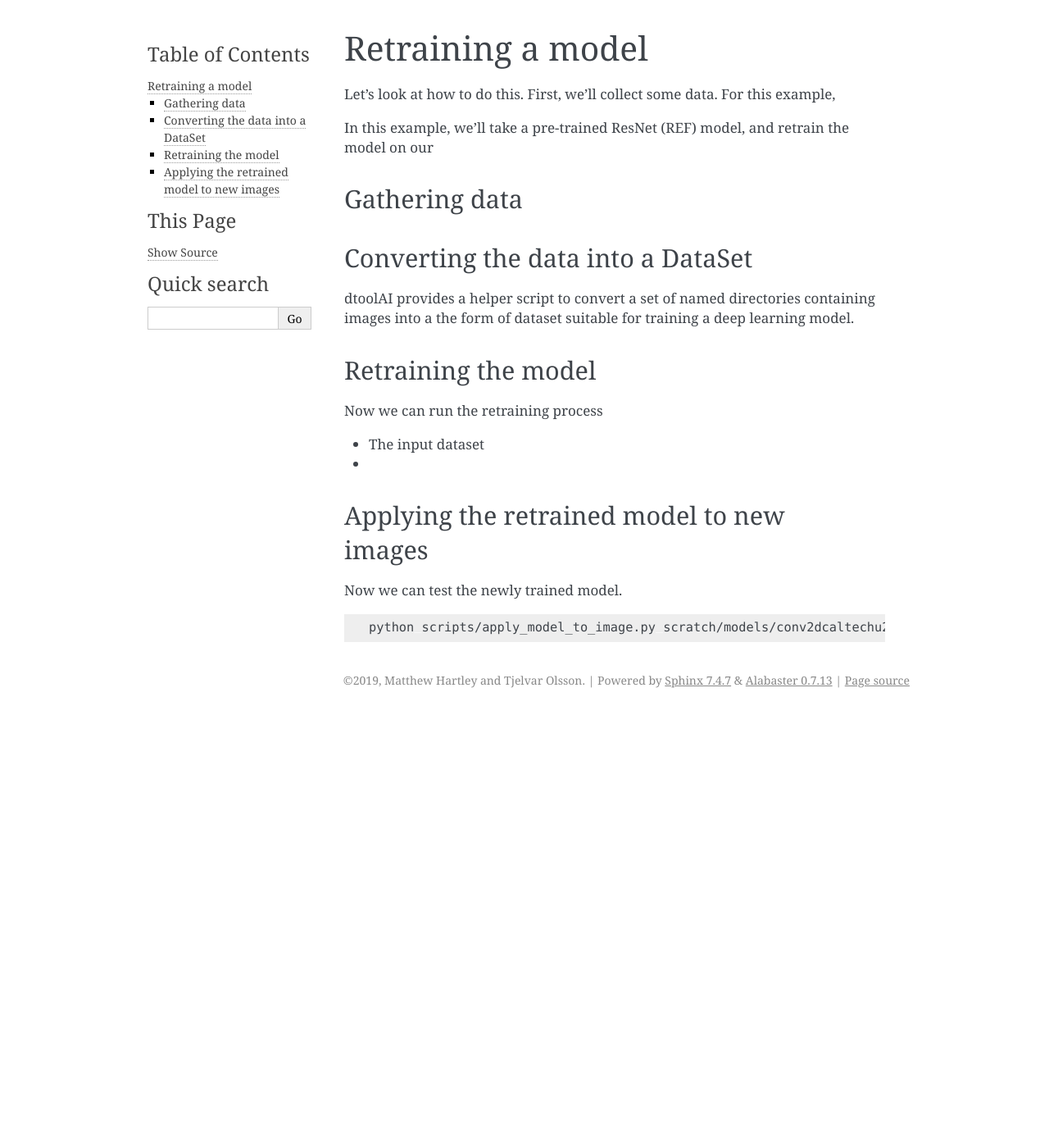
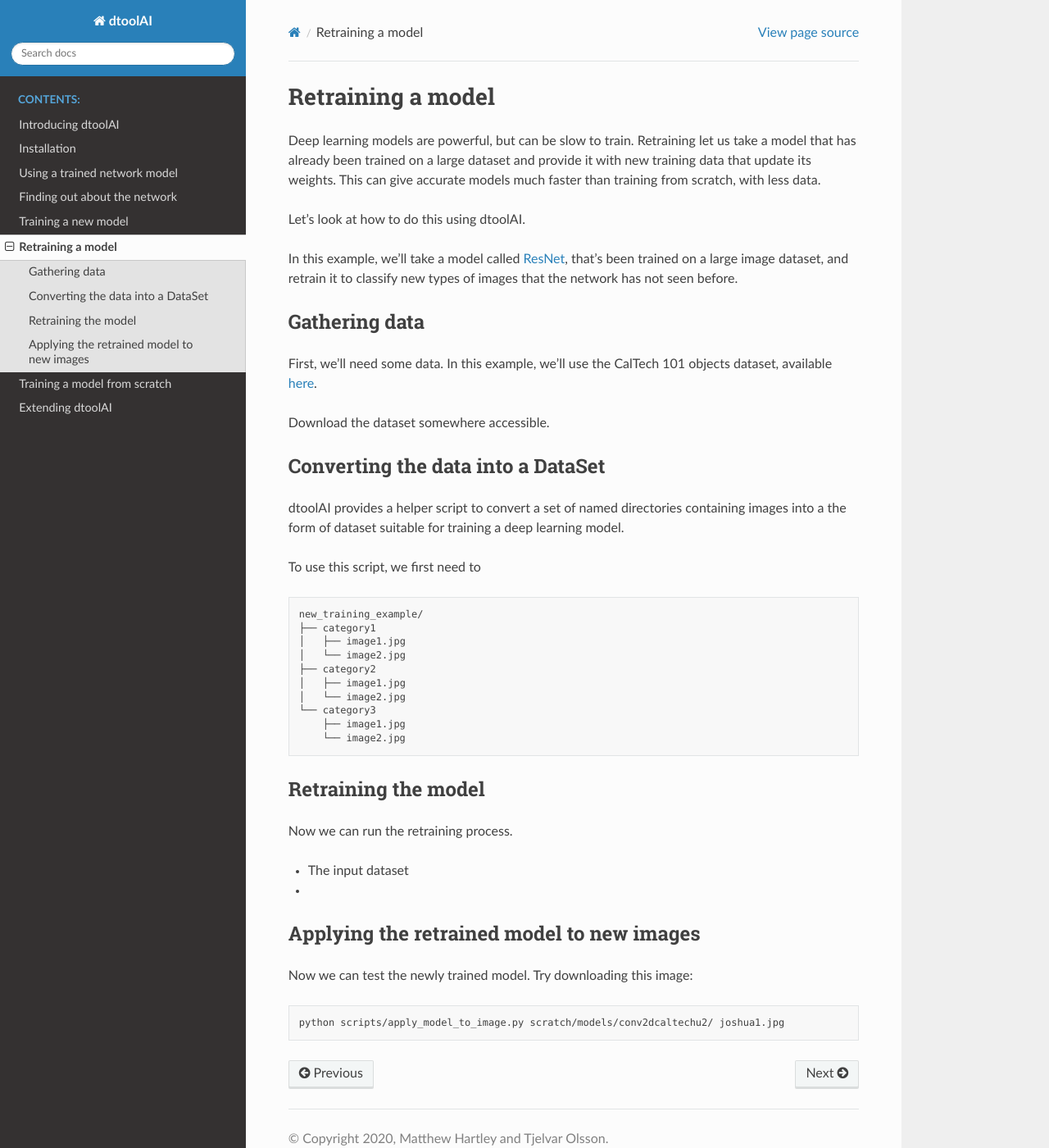
Before and after one commit to JIC-CSB/dtoolai, a Sphinx documentation site: the page built from docs/source/retraining.rst, in a window 1280 px wide and 1400 px high. Shown: the whole window at 82% size. Built offline with Sphinx 7.4.7 and the Read the Docs theme 2.0.0, drawn with Linux system fonts in a browser that asks for light colours; some of the changed text lies outside the part shown.

Commit message:
Improve documentation

```diff
--- a/docs/source/conf.py
+++ b/docs/source/conf.py
@@ -18,7 +18,7 @@
 # -- Project information -----------------------------------------------------
 
 project = 'dtoolAI'
-copyright = '2019, Matthew Hartley and Tjelvar Olsson'
+copyright = '2020, Matthew Hartley and Tjelvar Olsson'
 author = 'Matthew Hartley and Tjelvar Olsson'
 
 # The full version, including alpha/beta/rc tags
@@ -47,7 +47,7 @@ exclude_patterns = []
 # The theme to use for HTML and HTML Help pages.  See the documentation for
 # a list of builtin themes.
 #
-html_theme = 'alabaster'
+html_theme = 'sphinx_rtd_theme'
 
 # Add any paths that contain custom static files (such as style sheets) here,
 # relative to this directory. They are copied after the builtin static files,
--- a/docs/source/retraining.rst
+++ b/docs/source/retraining.rst
@@ -1,13 +1,24 @@
 Retraining a model
 ------------------
 
-Let's look at how to do this. First, we'll collect some data. For this example,
+Deep learning models are powerful, but can be slow to train. Retraining let us
+take a model that has already been trained on a large dataset and provide it
+with new training data that update its weights. This can give accurate models
+much faster than training from scratch, with less data.
 
-In this example, we'll take a pre-trained ResNet (REF) model, and retrain the
-model on our
+Let's look at how to do this using dtoolAI.
+
+In this example, we'll take a model called `ResNet <https://arxiv.org/abs/1512.03385>`_,
+that's been trained on a large image dataset, and retrain it to classify new
+types of images that the network has not seen before.
 
 Gathering data
 ~~~~~~~~~~~~~~
+
+First, we'll need some data. In this example, we'll use the CalTech 101 objects
+dataset, available `here <http://www.vision.caltech.edu/Image_Datasets/Caltech101/>`_.
+
+Download the dataset somewhere accessible.
 
 Converting the data into a DataSet
 ~~~~~~~~~~~~~~~~~~~~~~~~~~~~~~~~~~
@@ -16,10 +27,26 @@ dtoolAI provides a helper script to convert a set of named directories
 containing images into a the form of dataset suitable for training a deep
 learning model.
 
+To use this script, we first need to
+
+.. code-block:: bash
+
+    new_training_example/
+    ├── category1
+    │   ├── image1.jpg
+    │   └── image2.jpg
+    ├── category2
+    │   ├── image1.jpg
+    │   └── image2.jpg
+    └── category3
+        ├── image1.jpg
+        └── image2.jpg
+
+
 Retraining the model
 ~~~~~~~~~~~~~~~~~~~~
 
-Now we can run the retraining process
+Now we can run the retraining process.
 
 * The input dataset
 *
@@ -27,7 +54,7 @@ Now we can run the retraining process
 Applying the retrained model to new images
 ~~~~~~~~~~~~~~~~~~~~~~~~~~~~~~~~~~~~~~~~~~
 
-Now we can test the newly trained model.
+Now we can test the newly trained model. Try downloading this image:
 
 .. code-block:: bash
 
--- a/docs/source/training.rst
+++ b/docs/source/training.rst
@@ -49,31 +49,43 @@ the trained model weights have been written, e.g.:
 Applying the trained model to test data
 ~~~~~~~~~~~~~~~~~~~~~~~~~~~~~~~~~~~~~~~
 
-The simplest way to test our model is on another preprepared dataset - the
+The simplest way to test our model is on another preprepared dataset - this
+allows us to quickly apply the model to many ready-labelled images and calculate
+its accuracy.
 
-We have test data available
-
-This will
+We have provided the MNIST test data as a separate dtool DataSet for this
+purpose, and we can apply our new model to this dataset like this:
 
 .. code-block:: bash
 
-    $ python scripts/apply_model_to_tensor_dataset.py example/mnistcnn http://bit.ly/2NVFGQd
+    $ python scripts/apply_model_to_tensor_dataset.py \
+        example/mnistcnn http://bit.ly/2NVFGQd
     7929/10000 correct
 
-For example we can run:
+If we want to improve the model's accuracy, we could try training it for longer.
+For example, to train it for 5 epochs (loops through the training dataset)
+rather than one, we can run our script again:
 
-    python scripts/train_cnn_classifier_from_tensor_dataset.py http://bit.ly/2uqXxrk example mnistcnn --params n_epochs=5
+    python scripts/train_cnn_classifier_from_tensor_dataset.py \
+        http://bit.ly/2uqXxrk example mnistcnn --params n_epochs=5
 
 This will train the model for longer.
 
 Viewing the trained model metadata
 ~~~~~~~~~~~~~~~~~~~~~~~~~~~~~~~~~~
 
-Let's look at how
+One of the core features of dtoolAI is capture of references to training data
+and metadata about the training process. Let's look at how we access those
+captured data for our newly trained model.
+
+dtoolai provides a helper script, ``dtoolai-provenance`` for this purpose. This
+will show a model's training metadata, the references to its training data, then
+the metadata for those training data.
 
 .. code-block:: bash
 
     $ dtoolai-provenance example/mnistcnn/
+
     Network architecture name: dtoolai.simpleScalingCNN
     Model training parameters: {'batch_size': 128,
     'init_params': {'input_channels': 1, 'input_dim': 28},
@@ -103,4 +115,4 @@ What the code is doing
 ~~~~~~~~~~~~~~~~~~~~~~
 
 Let's dig into what the library code is doing. We'll work through the MNIST
-example
+example.
--- a/docs/source/training_from_scratch.rst
+++ b/docs/source/training_from_scratch.rst
@@ -9,3 +9,5 @@ Collecting input files
 ----------------------
 
 We'll use images from the `Caltech 101 objects dataset <http://www.vision.caltech.edu/Image_Datasets/Caltech101/>`_.
+
+Here, we'll need to train the model for much longer.
```
Also changed, not shown: docs/source/fixme.rst (deleted, +0 -26 lines), docs/source/installation.rst (+15 -2 lines), docs/source/introduction.rst (+8 -8 lines).
